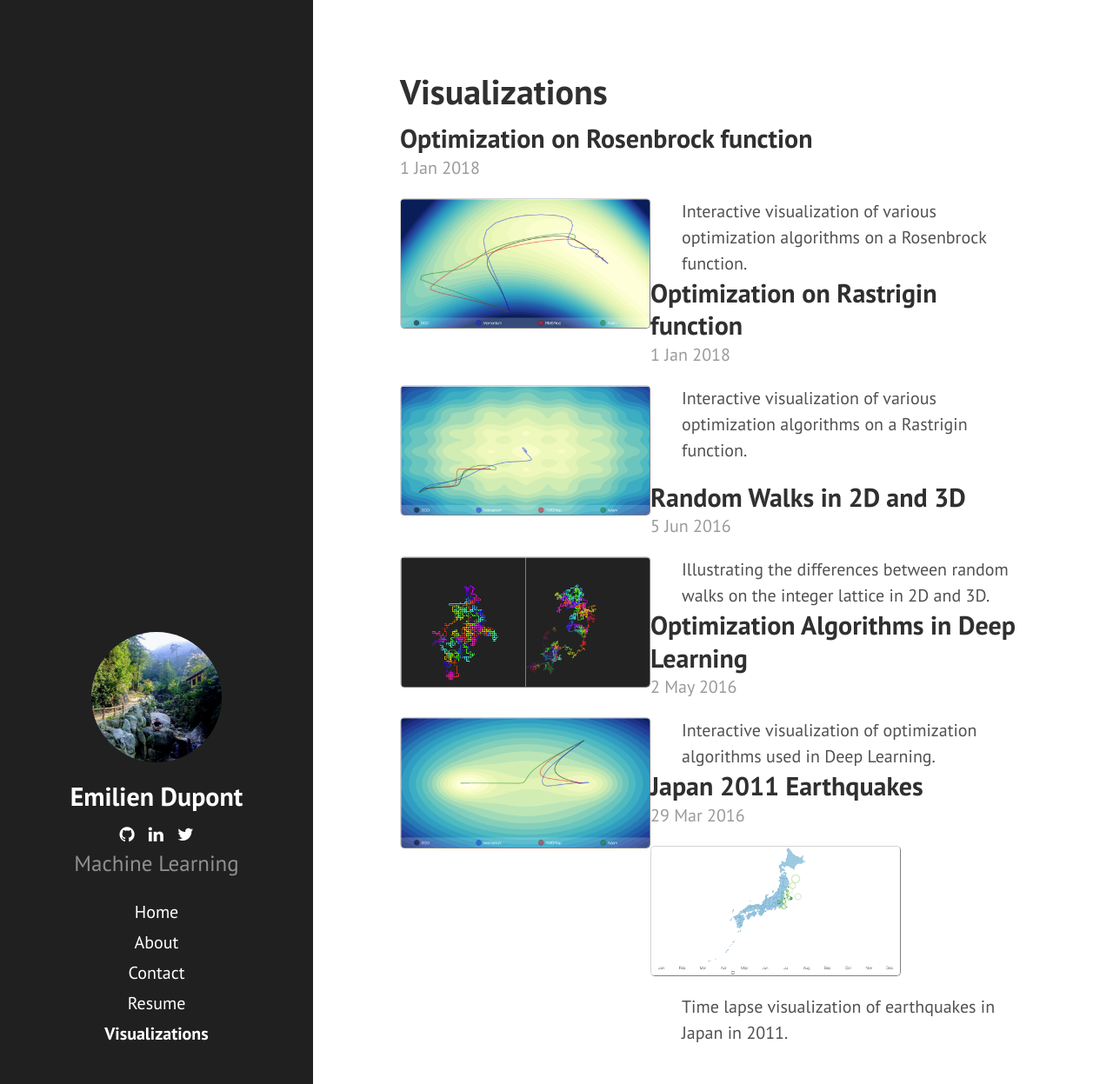
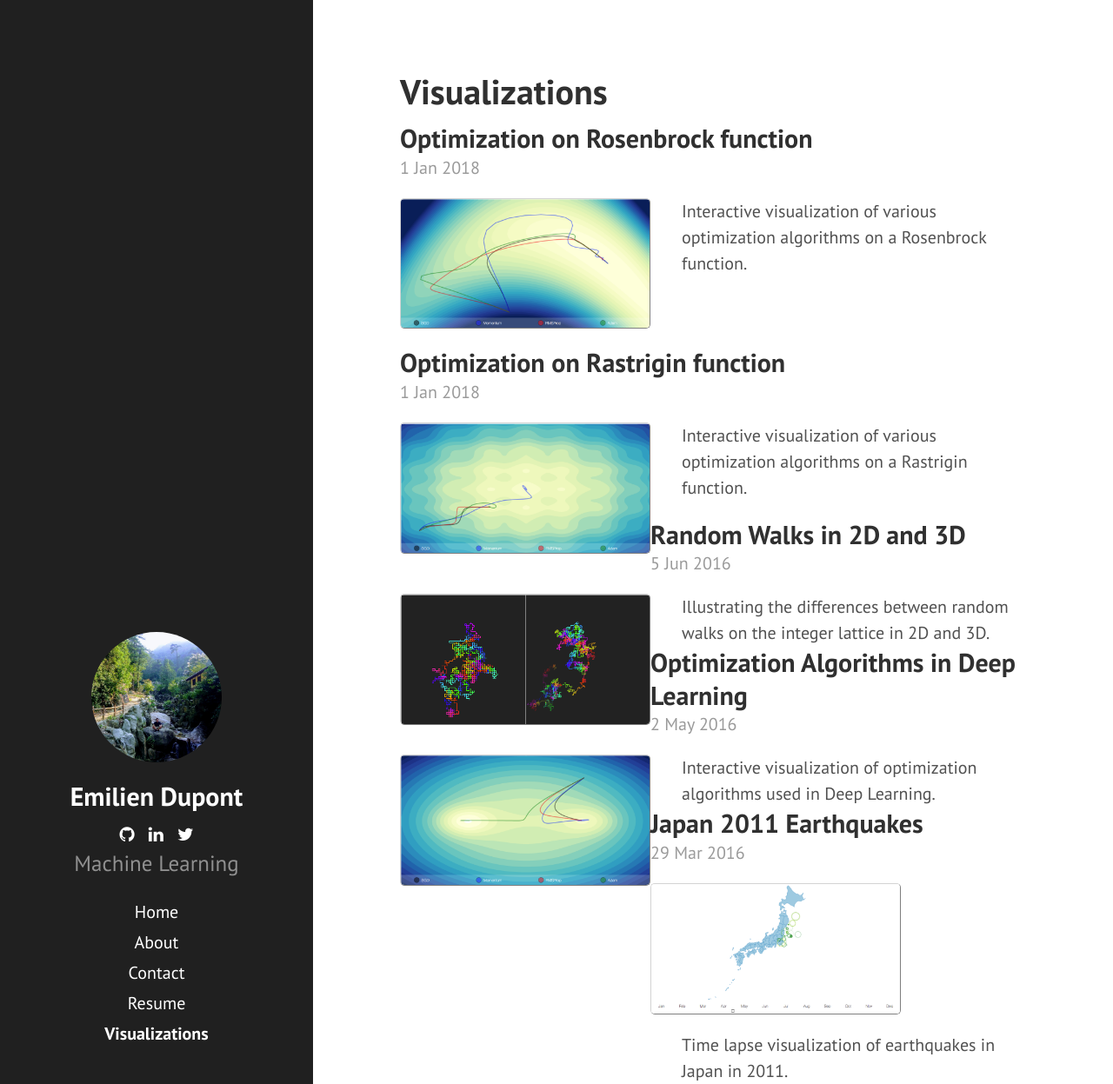
Before and after one commit to EmilienDupont/emiliendupont.github.io, a Jekyll site: the page built from visualizations.md, in a window 1280 px wide and 1247 px high. Shown: the whole window at 87% size. Built offline with Jekyll 4.4.1, drawn with Linux system fonts in a browser that asks for light colours; nearby versions of some CDN libraries.

Commit message:
maybe the internet can help

```diff
--- a/visualizations.md
+++ b/visualizations.md
@@ -13,7 +13,6 @@ title: Visualizations
 
   <span class="post-date">1 Jan 2018</span>
 
-  <div>
     <div style="float:left; width:40%;">
       <img src="{{ site.url }}/imgs/viz-previews/optimization_rosenbrock.png" style="align:left; border: 1px solid #d3d3d3; border-style: outset;">
     </div>
@@ -21,7 +20,10 @@ title: Visualizations
     <div style="float:right; width:55%;">
       Interactive visualization of various optimization algorithms on a Rosenbrock function.
     </div>
-  </div>
+
+</div>
+
+<div style="clear:both;">
 
 </div>
 
```
